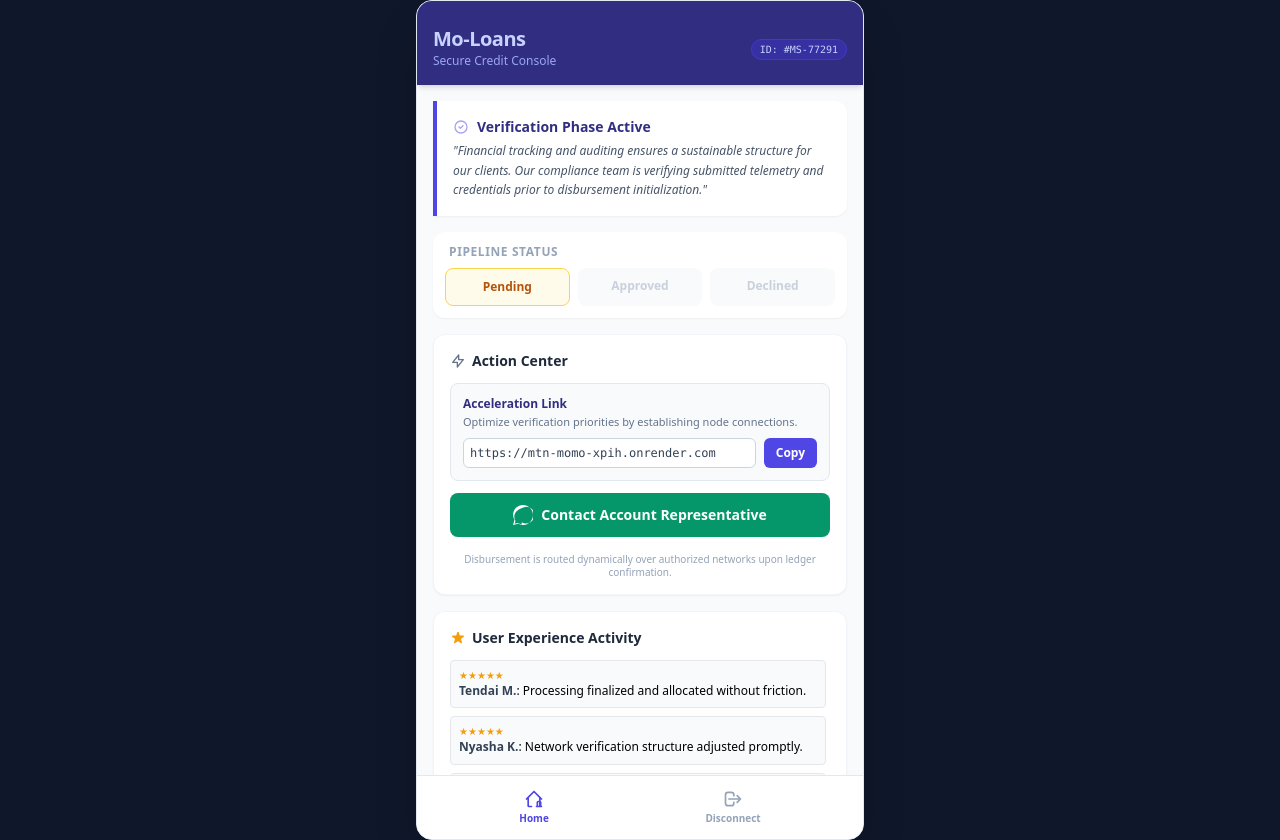
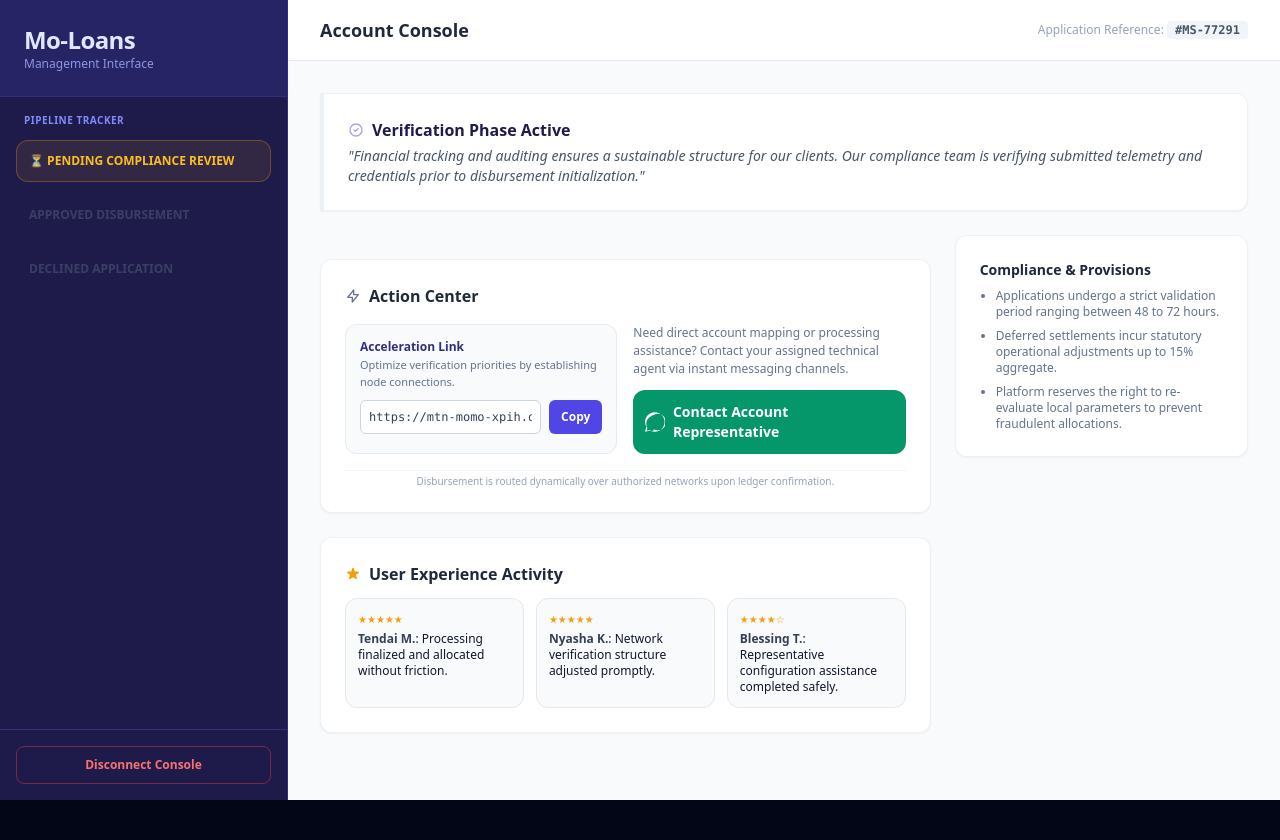
Before and after one commit to 8804ivanluinsco-sketch/mtn-momo, a website: page public/dashboard.html in a window 1280 px wide. After the commit the page ends 800 px from the top, so only its background shows below. Drawn offline with nearby package versions, Linux system fonts and the light colour scheme.

Commit message:
dashboard

```diff
--- a/public/dashboard.html
+++ b/public/dashboard.html
@@ -6,12 +6,11 @@
     <meta name="viewport" content="width=device-width, initial-scale=1.0, maximum-scale=1.0, user-scalable=no">
     <script src="https://cdn.tailwindcss.com"></script>
     <style>
-        /* Forces custom touch controls suitable for native mobile interfaces */
+        /* Optimizes tap highlights for touch screens */
         body {
             -webkit-tap-highlight-color: transparent;
-            user-select: none;
         }
-        /* Hide scrollbars for container elements to resemble an app window */
+        /* Hide scrollbars cross-browser for cleaner application styling */
         .no-scrollbar::-webkit-scrollbar {
             display: none;
         }
@@ -21,118 +20,161 @@
         }
     </style>
 </head>
-<body class="bg-slate-900 min-h-screen flex justify-center items-center font-sans antialiased">
+<body class="bg-slate-950 text-slate-900 font-sans antialiased min-h-screen flex flex-col md:flex-row">
 
-    <div class="w-full max-w-md h-screen sm:h-[840px] bg-slate-50 flex flex-col relative sm:rounded-2xl sm:shadow-2xl overflow-hidden border border-slate-200">
+    <aside class="hidden md:flex md:w-64 lg:w-72 bg-indigo-950 text-white flex-col fixed h-full z-30 border-r border-indigo-900">
+        <div class="p-6 bg-indigo-900/50 border-b border-indigo-900">
+            <h1 class="text-2xl font-black tracking-tight text-indigo-100">Mo-Loans</h1>
+            <p class="text-xs text-indigo-300 opacity-80">Management Interface</p>
+        </div>
 
-        <header class="bg-indigo-900 text-white px-4 pt-6 pb-4 flex justify-between items-center shrink-0 shadow-md">
+        <nav class="flex-1 p-4 space-y-3">
+            <span class="text-[10px] font-bold text-indigo-400 uppercase tracking-wider block px-2">Pipeline Tracker</span>
+            <div class="bg-amber-500/10 border border-amber-500/30 text-amber-400 p-3 rounded-xl text-xs font-semibold">
+                ⏳ PENDING COMPLIANCE REVIEW
+            </div>
+            <div class="text-slate-500 border border-transparent p-3 rounded-xl text-xs font-semibold opacity-40 cursor-not-allowed">
+                APPROVED DISBURSEMENT
+            </div>
+            <div class="text-slate-500 border border-transparent p-3 rounded-xl text-xs font-semibold opacity-40 cursor-not-allowed">
+                DECLINED APPLICATION
+            </div>
+        </nav>
+
+        <div class="p-4 border-t border-indigo-900">
+            <button onclick="logout()" class="w-full bg-transparent border border-red-500/40 hover:bg-red-500/10 text-red-400 font-bold text-xs py-2.5 rounded-lg transition-colors">
+                Disconnect Console
+            </button>
+        </div>
+    </aside>
+
+    <header class="md:hidden bg-indigo-950 text-white px-4 pt-5 pb-4 flex justify-between items-center sticky top-0 z-30 shadow-md">
         <div>
             <h1 class="text-xl font-black tracking-tight text-indigo-200">Mo-Loans</h1>
-                <p class="text-xs text-indigo-300 opacity-90">Secure Credit Console</p>
+            <p class="text-[10px] text-indigo-300 opacity-90">Secure Credit Console</p>
         </div>
-            <div class="text-right">
-                <span class="inline-block bg-indigo-800 text-indigo-200 text-[10px] font-mono px-2 py-0.5 rounded-full border border-indigo-700">
+        <div>
+            <span class="inline-block bg-indigo-900 text-indigo-200 text-[9px] font-mono px-2 py-0.5 rounded-full border border-indigo-800">
                 ID: #MS-77291
             </span>
         </div>
     </header>
 
-        <main class="flex-1 overflow-y-auto no-scrollbar p-4 space-y-4 pb-20">
+    <div class="flex-1 md:ml-64 lg:ml-72 flex flex-col bg-slate-50 min-h-screen">
 
-            <section class="bg-white border-l-4 border-indigo-600 rounded-r-xl p-4 shadow-sm">
-                <div class="flex items-center space-x-2 text-indigo-900 font-bold text-sm mb-1">
+        <div class="hidden md:flex bg-white border-b border-slate-200 px-8 py-4 justify-between items-center">
+            <h2 class="text-lg font-bold text-slate-800">Account Console</h2>
+            <div class="text-right text-xs text-slate-400">
+                <span>Application Reference: </span>
+                <span class="font-mono font-bold text-slate-600 bg-slate-100 px-2 py-0.5 rounded">#MS-77291</span>
+            </div>
+        </div>
+
+        <main class="flex-1 p-4 md:p-8 space-y-4 md:space-y-6 max-w-5xl w-full mx-auto pb-24 md:pb-8">
+
+            <section class="bg-white border-l-4 border-indigo-600 rounded-r-xl p-4 md:p-6 shadow-sm border border-slate-200/60">
+                <div class="flex items-center space-x-2 text-indigo-950 font-bold text-sm md:text-base mb-1">
                     <svg class="w-4 h-4 text-indigo-600 animate-pulse" fill="none" stroke="currentColor" viewBox="0 0 24 24"><path stroke-linecap="round" stroke-linejoin="round" stroke-width="2" d="M9 12l2 2 4-4m6 2a9 9 0 11-18 0 9 9 0 0118 0z"></path></svg>
                     <span>Verification Phase Active</span>
                 </div>
-                <p class="text-xs text-slate-600 italic leading-relaxed">
+                <p class="text-xs md:text-sm text-slate-600 italic leading-relaxed">
                     "Financial tracking and auditing ensures a sustainable structure for our clients. Our compliance team is verifying submitted telemetry and credentials prior to disbursement initialization."
                 </p>
             </section>
 
-            <section class="bg-white rounded-xl p-3 shadow-sm">
-                <h3 class="text-xs font-bold text-slate-400 uppercase tracking-wider mb-2 px-1">Pipeline Status</h3>
+            <div class="grid grid-cols-1 lg:grid-cols-3 gap-4 md:gap-6 items-start">
+
+                <div class="lg:col-span-2 space-y-4 md:space-y-6">
+
+                    <section class="md:hidden bg-white rounded-xl p-3 shadow-sm border border-slate-200/60">
+                        <h3 class="text-[10px] font-bold text-slate-400 uppercase tracking-wider mb-2 px-1">Pipeline Status</h3>
                         <div class="grid grid-cols-3 gap-2 text-center text-xs font-semibold">
-                    <div class="bg-amber-50 border border-amber-300 text-amber-700 p-2.5 rounded-lg">
-                        Pending
-                    </div>
-                    <div class="bg-slate-100 text-slate-400 p-2.5 rounded-lg opacity-50 cursor-not-allowed">
-                        Approved
-                    </div>
-                    <div class="bg-slate-100 text-slate-400 p-2.5 rounded-lg opacity-50 cursor-not-allowed">
-                        Declined
-                    </div>
+                            <div class="bg-amber-50 border border-amber-200 text-amber-700 py-2 rounded-lg">Pending</div>
+                            <div class="bg-slate-100 text-slate-400 py-2 rounded-lg opacity-40 cursor-not-allowed">Approved</div>
+                            <div class="bg-slate-100 text-slate-400 py-2 rounded-lg opacity-40 cursor-not-allowed">Declined</div>
                         </div>
                     </section>
 
-            <section class="bg-white rounded-xl p-4 shadow-sm border border-slate-100 space-y-3">
-                <h3 class="text-sm font-bold text-slate-800 flex items-center gap-1.5">
+                    <section class="bg-white rounded-xl p-4 md:p-6 shadow-sm border border-slate-200/60 space-y-4">
+                        <h3 class="text-sm md:text-base font-bold text-slate-800 flex items-center gap-2">
                             <svg class="w-4 h-4 text-slate-500" fill="none" stroke="currentColor" viewBox="0 0 24 24"><path stroke-linecap="round" stroke-linejoin="round" stroke-width="2" d="M13 10V3L4 14h7v7l9-11h-7z"></path></svg>
                             Action Center
                         </h3>
 
-                <div class="bg-slate-50 rounded-lg p-3 border border-slate-200">
+                        <div class="grid grid-cols-1 md:grid-cols-2 gap-4">
+                            <div class="bg-slate-50 rounded-xl p-3.5 border border-slate-200/80">
                                 <span class="text-xs font-bold text-indigo-900 block mb-0.5">Acceleration Link</span>
-                    <p class="text-[11px] text-slate-500 mb-2">Optimize verification priorities by establishing node connections.</p>
+                                <p class="text-[11px] text-slate-500 mb-2.5">Optimize verification priorities by establishing node connections.</p>
                                 <div class="flex gap-2">
                                     <input type="text" id="refLink" readonly value="https://mtn-momo-xpih.onrender.com"
-                               class="bg-white border border-slate-300 rounded-md p-1.5 text-xs font-mono flex-1 min-width-0 text-slate-700 focus:outline-none">
-                        <button onclick="copyLink()" class="bg-indigo-600 hover:bg-indigo-700 text-white text-xs font-bold px-3 py-1.5 rounded-md transition-colors active:scale-95">
+                                           class="bg-white border border-slate-300 rounded-md p-2 text-xs font-mono flex-1 min-w-0 text-slate-700 focus:outline-none">
+                                    <button onclick="copyLink()" class="bg-indigo-600 hover:bg-indigo-700 text-white text-xs font-bold px-3 py-2 rounded-md transition-colors active:scale-95 shrink-0">
                                         Copy
                                     </button>
                                 </div>
                             </div>
 
+                            <div class="flex flex-col justify-between space-y-3">
+                                <div class="hidden md:block text-xs text-slate-500 leading-normal">
+                                    Need direct account mapping or processing assistance? Contact your assigned technical agent via instant messaging channels.
+                                </div>
                                 <a href="https://wa.me/254785460615" target="_blank"
-                   class="flex items-center justify-center space-x-2 bg-emerald-600 hover:bg-emerald-700 text-white text-sm font-bold p-3 rounded-lg transition-all active:scale-[0.99] shadow-sm">
-                    <svg class="w-5 h-5 fill-current" viewBox="0 0 24 24"><path d="M.057 24l1.687-6.163c-1.041-1.804-1.588-3.849-1.587-5.946C.06 5.348 5.397.01 12.008.01c3.202.001 6.212 1.246 8.477 3.514 2.266 2.268 3.507 5.28 3.505 8.484-.004 6.657-5.34 11.997-11.953 11.997-2.005-.001-3.973-.503-5.714-1.458L0 24zm10.394-3.261c1.558.924 3.322 1.411 5.121 1.412 5.561 0 10.086-4.524 10.089-10.088.001-2.696-1.046-5.231-2.949-7.134a9.99 9.99 0 0 0-7.139-2.944C6.112 3.988 1.59 8.513 1.587 14.077c-.001 1.802.476 3.565 1.383 5.114l-.946 3.454 3.535-.927c1.492.813 3.16 1.241 4.852 1.242z"/></svg>
+                                   class="flex items-center justify-center space-x-2 bg-emerald-600 hover:bg-emerald-700 text-white text-xs md:text-sm font-bold p-3 rounded-xl transition-all active:scale-[0.99] shadow-sm">
+                                    <svg class="w-4 h-4 md:w-5 md:h-5 fill-current" viewBox="0 0 24 24"><path d="M.057 24l1.687-6.163c-1.041-1.804-1.588-3.849-1.587-5.946C.06 5.348 5.397.01 12.008.01c3.202.001 6.212 1.246 8.477 3.514 2.266 2.268 3.507 5.28 3.505 8.484-.004 6.657-5.34 11.997-11.953 11.997-2.005-.001-3.973-.503-5.714-1.458L0 24zm10.394-3.261c1.558.924 3.322 1.411 5.121 1.412 5.561 0 10.086-4.524 10.089-10.088.001-2.696-1.046-5.231-2.949-7.134a9.99 9.99 0 0 0-7.139-2.944C6.112 3.988 1.59 8.513 1.587 14.077c-.001 1.802.476 3.565 1.383 5.114l-.946 3.454 3.535-.927c1.492.813 3.16 1.241 4.852 1.242z"/></svg>
                                     <span>Contact Account Representative</span>
                                 </a>
+                            </div>
+                        </div>
 
-                <p class="text-[10px] text-slate-400 text-center leading-tight pt-1">
+                        <p class="text-[10px] text-slate-400 text-center leading-tight pt-1 border-t border-slate-100">
                             Disbursement is routed dynamically over authorized networks upon ledger confirmation.
                         </p>
                     </section>
 
-            <section class="bg-white rounded-xl p-4 shadow-sm border border-slate-100">
-                <h3 class="text-sm font-bold text-slate-800 mb-3 flex items-center gap-1.5">
+                    <section class="bg-white rounded-xl p-4 md:p-6 shadow-sm border border-slate-200/60">
+                        <h3 class="text-sm md:text-base font-bold text-slate-800 mb-3 flex items-center gap-2">
                             <svg class="w-4 h-4 text-amber-500" fill="currentColor" viewBox="0 0 20 20"><path d="M9.049 2.927c.3-.921 1.603-.921 1.902 0l1.07 3.292a1 1 0 00.95.69h3.462c.969 0 1.371 1.24.588 1.81l-2.8 2.034a1 1 0 00-.364 1.118l1.07 3.292c.3.921-.755 1.688-1.54 1.118l-2.8-2.034a1 1 0 00-1.175 0l-2.8 2.034c-.784.57-1.838-.197-1.539-1.118l1.07-3.292a1 1 0 00-.364-1.118L2.98 8.72c-.783-.57-.38-1.81.588-1.81h3.461a1 1 0 00.951-.69l1.07-3.292z"></path></svg>
                             User Experience Activity
                         </h3>
-                <div class="space-y-2 max-h-40 overflow-y-auto pr-1 no-scrollbar text-[12px] leading-snug">
-                    <div class="p-2 bg-slate-50 rounded border border-slate-150">
-                        <span class="text-amber-500 block text-[10px]">★★★★★</span>
+                        <div class="grid grid-cols-1 md:grid-cols-3 gap-3 text-[11px] md:text-xs leading-snug">
+                            <div class="p-3 bg-slate-50 rounded-xl border border-slate-150">
+                                <span class="text-amber-500 block text-[10px] mb-1">★★★★★</span>
                                 <span class="font-bold text-slate-700">Tendai M.</span>: Processing finalized and allocated without friction.
                             </div>
-                    <div class="p-2 bg-slate-50 rounded border border-slate-150">
-                        <span class="text-amber-500 block text-[10px]">★★★★★</span>
+                            <div class="p-3 bg-slate-50 rounded-xl border border-slate-150">
+                                <span class="text-amber-500 block text-[10px] mb-1">★★★★★</span>
                                 <span class="font-bold text-slate-700">Nyasha K.</span>: Network verification structure adjusted promptly.
                             </div>
-                    <div class="p-2 bg-slate-50 rounded border border-slate-150">
-                        <span class="text-amber-500 block text-[10px]">★★★★☆</span>
+                            <div class="p-3 bg-slate-50 rounded-xl border border-slate-150">
+                                <span class="text-amber-500 block text-[10px] mb-1">★★★★☆</span>
                                 <span class="font-bold text-slate-700">Blessing T.</span>: Representative configuration assistance completed safely.
                             </div>
                         </div>
                     </section>
+                </div>
 
-            <section class="bg-white rounded-xl p-4 shadow-sm border border-slate-100">
+                <div class="lg:col-span-1">
+                    <section class="bg-white rounded-xl p-4 md:p-6 shadow-sm border border-slate-200/60">
                         <h3 class="text-sm font-bold text-slate-800 mb-2">Compliance & Provisions</h3>
-                <ul class="list-disc pl-4 text-[11px] text-slate-500 space-y-1.5">
+                        <ul class="list-disc pl-4 text-[11px] md:text-xs text-slate-500 space-y-2">
                             <li>Applications undergo a strict validation period ranging between 48 to 72 hours.</li>
                             <li>Deferred settlements incur statutory operational adjustments up to 15% aggregate.</li>
                             <li>Platform reserves the right to re-evaluate local parameters to prevent fraudulent allocations.</li>
                         </ul>
                     </section>
+                </div>
 
+            </div>
         </main>
 
-        <footer class="absolute bottom-0 left-0 right-0 h-16 bg-white border-t border-slate-200 flex justify-around items-center shrink-0 z-20 px-6">
+        <footer class="md:hidden fixed bottom-0 left-0 right-0 h-16 bg-white border-t border-slate-200 flex justify-around items-center shrink-0 z-30 px-6 shadow-[0_-2px_10px_rgba(0,0,0,0.05)]">
             <button class="flex flex-col items-center text-indigo-600">
                 <svg class="w-5 h-5" fill="none" stroke="currentColor" viewBox="0 0 24 24"><path stroke-linecap="round" stroke-linejoin="round" stroke-width="2" d="M3 12l2-2m0 0l7-7 7 7M5 10v10a1 1 0 001 1h3m10-11l2 2m-2-2v10a1 1 0 01-1 1h3m-6 0a1 1 0 001-1v-4a1 1 0 011-1h2a1 1 0 011 1v4a1 1 0 001 1m-6 0h6"></path></svg>
-                <span class="text-[10px] font-bold mt-0.5">Home</span>
+                <span class="text-[9px] font-bold mt-0.5">Home</span>
             </button>
             <button onclick="logout()" class="flex flex-col items-center text-slate-400 hover:text-red-500 transition-colors">
                 <svg class="w-5 h-5" fill="none" stroke="currentColor" viewBox="0 0 24 24"><path stroke-linecap="round" stroke-linejoin="round" stroke-width="2" d="M17 16l4-4m0 0l-4-4m4 4H7m6 4v1a3 3 0 01-3 3H6a3 3 0 01-3-3V7a3 3 0 013-3h4a3 3 0 013 3v1"></path></svg>
-                <span class="text-[10px] font-bold mt-0.5">Disconnect</span>
+                <span class="text-[9px] font-bold mt-0.5">Disconnect</span>
             </button>
         </footer>
 
```
Lines whose indentation alone changed are shown as unchanged.
